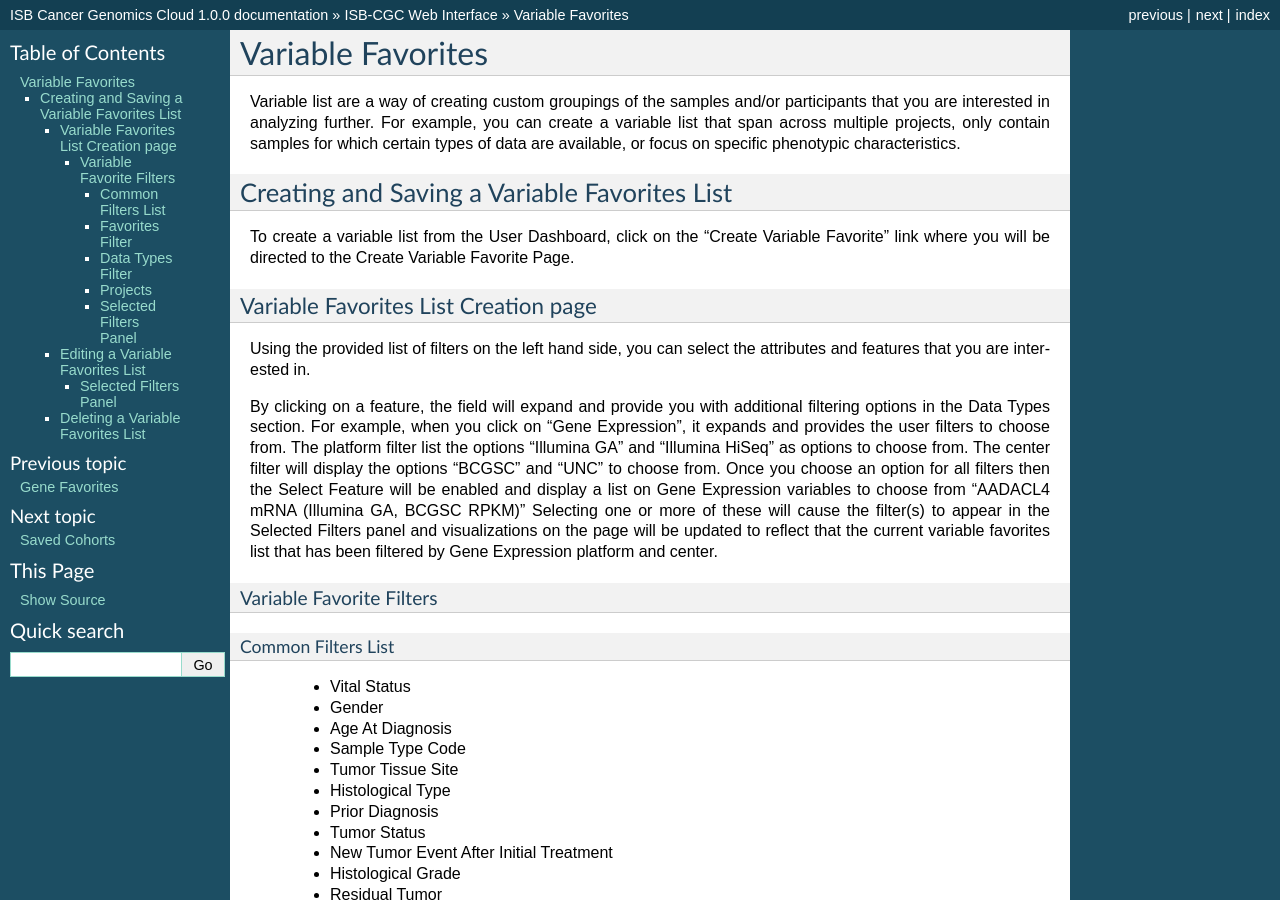
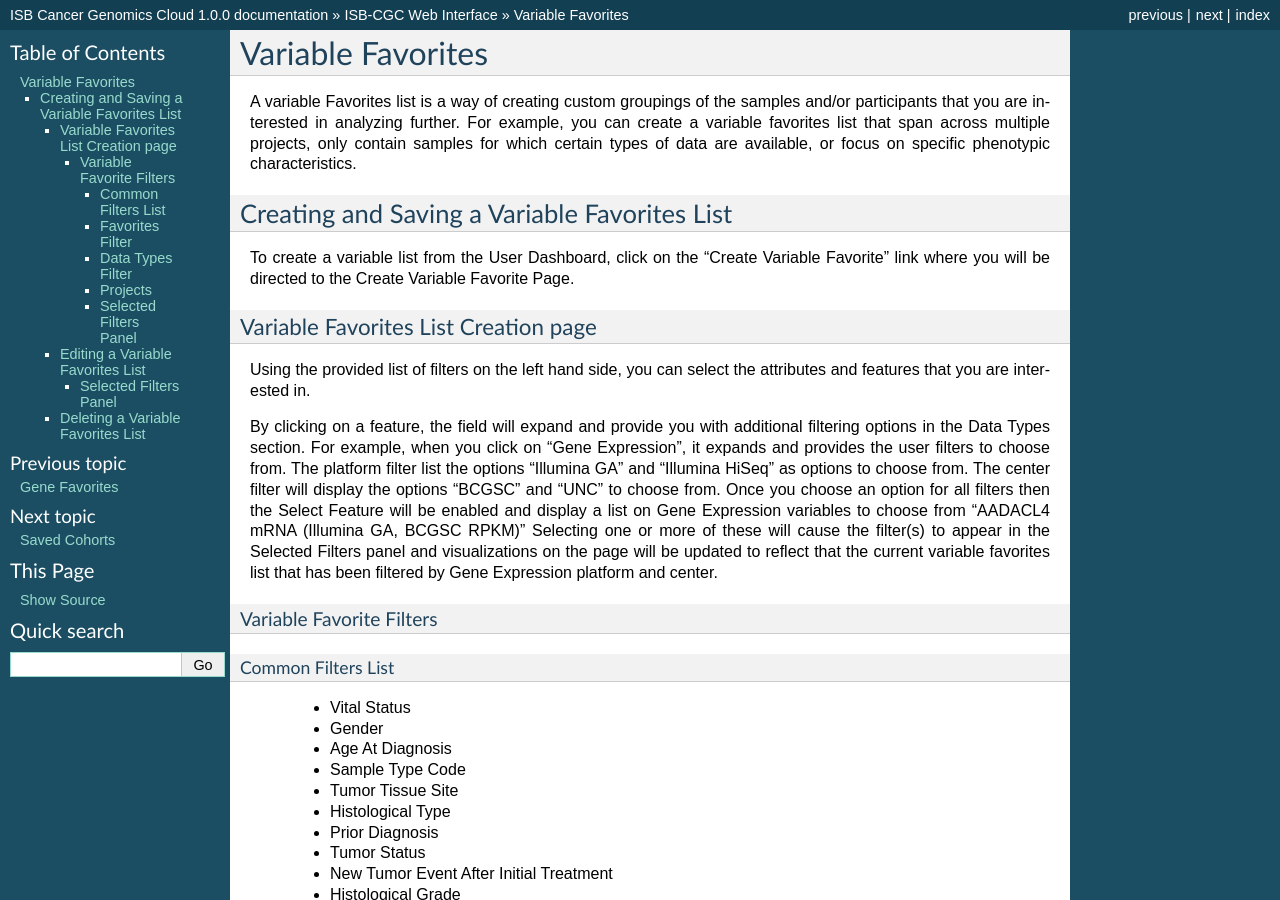
Before and after one commit to isb-cgc/readthedocs, a Sphinx documentation site: the page built from docs/source/sections/webapp/Variable-Favorites.rst, in a window 1280 px wide and 900 px high. Built offline with Sphinx 7.4.7, drawn with Linux system fonts in a browser that asks for light colours.

Commit message:
Update Variable-Favorites.rst

```diff
--- a/docs/source/sections/webapp/Variable-Favorites.rst
+++ b/docs/source/sections/webapp/Variable-Favorites.rst
@@ -2,7 +2,7 @@
 *******************
 Variable Favorites
 *******************
-Variable list are a way of creating custom groupings of the samples and/or participants that you are interested in analyzing further. For example, you can create a variable list that span across multiple projects, only contain samples for which certain types of data are available, or focus on specific phenotypic characteristics.
+A variable Favorites list is a way of creating custom groupings of the samples and/or participants that you are interested in analyzing further. For example, you can create a variable favorites list that span across multiple projects, only contain samples for which certain types of data are available, or focus on specific phenotypic characteristics.
 
 Creating and Saving a Variable Favorites List
 ##############################################
```
